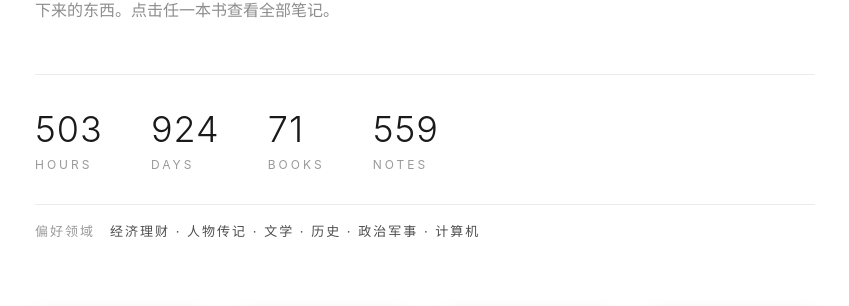
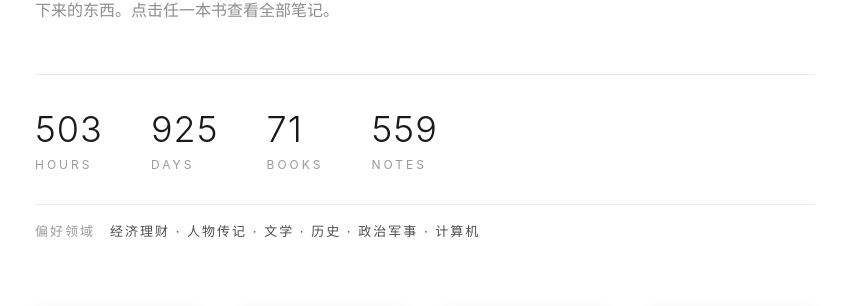
Before and after one commit to zhanjindong/yuanchu.ai, a Jekyll site: the page reading/index.html, which Jekyll copies as it is, in a window 1280 px wide and 900 px high. Shown: the part 280-586 px from the top of the window, without its empty margins (215-1064 px from the left). Built offline with Jekyll 4.4.1, drawn with Linux system fonts in a browser that asks for light colours; grey boxes are pictures that could not be loaded.

Commit message:
docs(reading): 自动同步微信读书笔记

```diff
--- a/reading/index.html
+++ b/reading/index.html
@@ -80,7 +80,7 @@
 
         <div class="stats">
             <div class="stat"><div class="num">503</div><div class="label">Hours</div></div>
-            <div class="stat"><div class="num">924</div><div class="label">Days</div></div>
+            <div class="stat"><div class="num">925</div><div class="label">Days</div></div>
             <div class="stat"><div class="num">71</div><div class="label">Books</div></div>
             <div class="stat"><div class="num">559</div><div class="label">Notes</div></div>
         </div>
```
